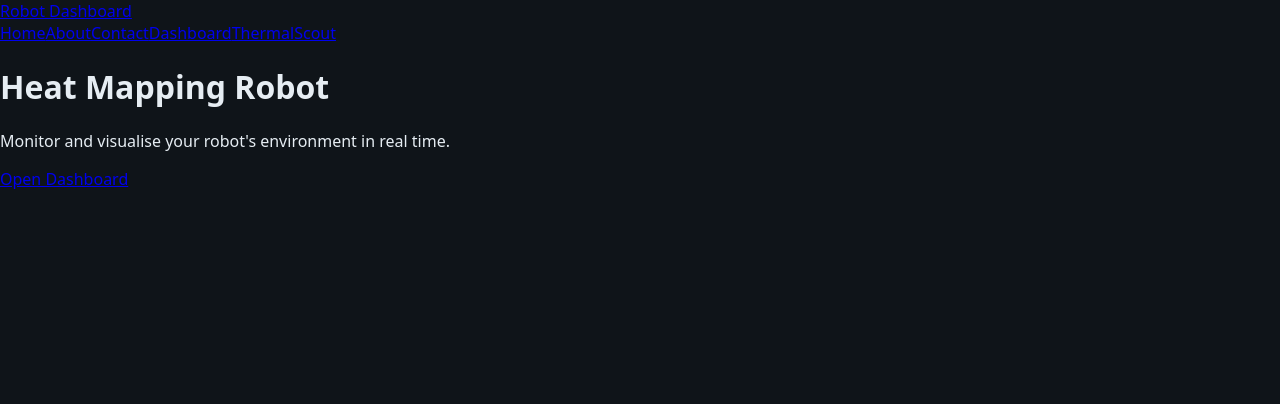
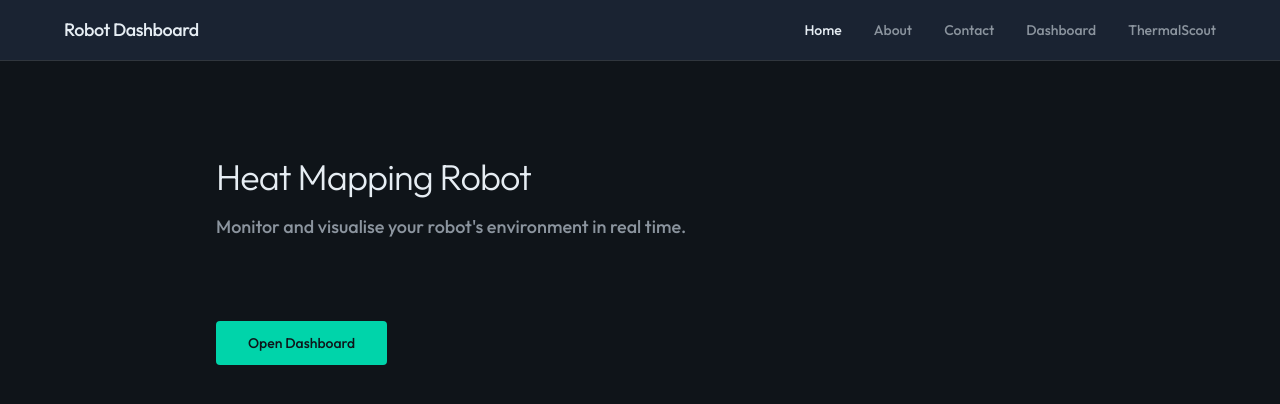
Before and after one commit to Mr-Moody/Heat-Mapping-Robot, a React (Vite) app in the folder frontend/RobotDashboard/: page / in a window 1280 px wide. Shown: the top 404 px of the page. Built offline with nearby package versions, Linux system fonts and the light colour scheme; no server answers.

Commit message:
Fix: Carry over original styling to .tsx

```diff
--- a/frontend/RobotDashboard/index.html
+++ b/frontend/RobotDashboard/index.html
@@ -5,6 +5,9 @@
     <link rel="icon" type="image/svg+xml" href="/vite.svg" />
     <meta name="viewport" content="width=device-width, initial-scale=1.0" />
     <title>Robot Dashboard</title>
+    <link rel="preconnect" href="https://fonts.googleapis.com">
+    <link rel="preconnect" href="https://fonts.gstatic.com" crossorigin>
+    <link href="https://fonts.googleapis.com/css2?family=JetBrains+Mono:wght@400;600&family=Outfit:wght@300;500;700&display=swap" rel="stylesheet">
   </head>
   <body>
     <div id="app"></div>
--- a/frontend/RobotDashboard/src/components/Layout.tsx
+++ b/frontend/RobotDashboard/src/components/Layout.tsx
@@ -16,10 +16,10 @@ export default function Layout({ children }: LayoutProps) {
   const location = useLocation()
 
   return (
-    <div className="min-h-screen flex flex-col bg-uber-white">
-      <header className="bg-uber-black text-uber-white px-4 sm:px-6 py-4">
+    <div className="min-h-screen flex flex-col bg-uber-black">
+      <header className="bg-uber-white border-b border-uber-gray-light text-uber-gray-dark px-4 sm:px-6 py-4">
         <nav className="flex flex-col sm:flex-row items-start sm:items-center justify-between gap-4 max-w-6xl mx-auto">
-          <Link to="/" className="text-lg font-medium tracking-tight">
+          <Link to="/" className="text-lg font-medium tracking-tight text-uber-gray-dark">
             Robot Dashboard
           </Link>
           <div className="flex gap-6 sm:gap-8">
@@ -29,8 +29,8 @@ export default function Layout({ children }: LayoutProps) {
                 to={path}
                 className={`text-sm font-medium transition-colors ${
                   location.pathname === path
-                    ? 'text-uber-white'
-                    : 'text-uber-gray-light hover:text-uber-white'
+                    ? 'text-uber-gray-dark'
+                    : 'text-uber-gray-mid hover:text-uber-gray-dark'
                 }`}
               >
                 {label}
--- a/frontend/RobotDashboard/src/index.css
+++ b/frontend/RobotDashboard/src/index.css
@@ -1,3 +1,14 @@
+@import "tailwindcss";
+
+@theme {
+  /* Reference design colors - dark theme */
+  --color-uber-white: #1a2332;
+  --color-uber-black: #0f1419;
+  --color-uber-gray-light: #30363d;
+  --color-uber-gray-mid: #8b949e;
+  --color-uber-gray-dark: #e6edf3;
+}
+
 :root {
   --bg-dark: #0f1419;
   --bg-panel: #1a2332;
--- a/frontend/RobotDashboard/src/pages/AboutPage.tsx
+++ b/frontend/RobotDashboard/src/pages/AboutPage.tsx
@@ -3,7 +3,7 @@ export default function AboutPage() {
     <div className="max-w-4xl mx-auto px-4 sm:px-6 py-12 sm:py-16">
       <div className="space-y-8">
         <section>
-          <h2 className="text-2xl font-light tracking-tight text-uber-black">
+          <h2 className="text-2xl font-light tracking-tight text-uber-gray-dark">
             About the Project
           </h2>
           <p className="mt-4 text-uber-gray-mid leading-relaxed">
@@ -12,7 +12,7 @@ export default function AboutPage() {
           </p>
         </section>
         <section>
-          <h3 className="text-lg font-medium text-uber-black">Features</h3>
+          <h3 className="text-lg font-medium text-uber-gray-dark">Features</h3>
           <ul className="mt-3 space-y-2 text-uber-gray-mid">
             <li>Real-time 3D robot visualisation.</li>
             <li>Point cloud environment mapping.</li>
--- a/frontend/RobotDashboard/src/pages/ContactPage.tsx
+++ b/frontend/RobotDashboard/src/pages/ContactPage.tsx
@@ -3,7 +3,7 @@ export default function ContactPage() {
     <div className="max-w-4xl mx-auto px-4 sm:px-6 py-12 sm:py-16">
       <div className="space-y-8">
         <section>
-          <h2 className="text-2xl font-light tracking-tight text-uber-black">
+          <h2 className="text-2xl font-light tracking-tight text-uber-gray-dark">
             Contact Us
           </h2>
           <p className="mt-4 text-uber-gray-mid leading-relaxed">
@@ -12,7 +12,7 @@ export default function ContactPage() {
           </p>
         </section>
         <section className="pt-4">
-          <h3 className="text-lg font-medium text-uber-black">Team</h3>
+          <h3 className="text-lg font-medium text-uber-gray-dark">Team</h3>
           <ul className="mt-3 space-y-1 text-uber-gray-mid">
             <li>Thomas Moody</li>
             <li>Naerthi Senthilkumar</li>
--- a/frontend/RobotDashboard/src/pages/HomePage.tsx
+++ b/frontend/RobotDashboard/src/pages/HomePage.tsx
@@ -5,7 +5,7 @@ export default function HomePage() {
     <div className="max-w-4xl mx-auto px-4 sm:px-6 py-16 sm:py-24">
       <div className="space-y-12">
         <div>
-          <h1 className="text-4xl font-light tracking-tight text-uber-black">
+          <h1 className="text-4xl font-light tracking-tight text-uber-gray-dark">
             Heat Mapping Robot
           </h1>
           <p className="mt-4 text-lg text-uber-gray-mid max-w-2xl">
@@ -15,7 +15,7 @@ export default function HomePage() {
         <div className="pt-8">
           <Link
             to="/dashboard"
-            className="inline-block bg-uber-black text-uber-white px-8 py-3 text-sm font-medium rounded-sm hover:bg-uber-gray-dark transition-colors"
+            className="inline-block bg-[var(--accent-cyan)] text-uber-black px-8 py-3 text-sm font-medium rounded-sm hover:opacity-90 transition-opacity"
           >
             Open Dashboard
           </Link>
```
